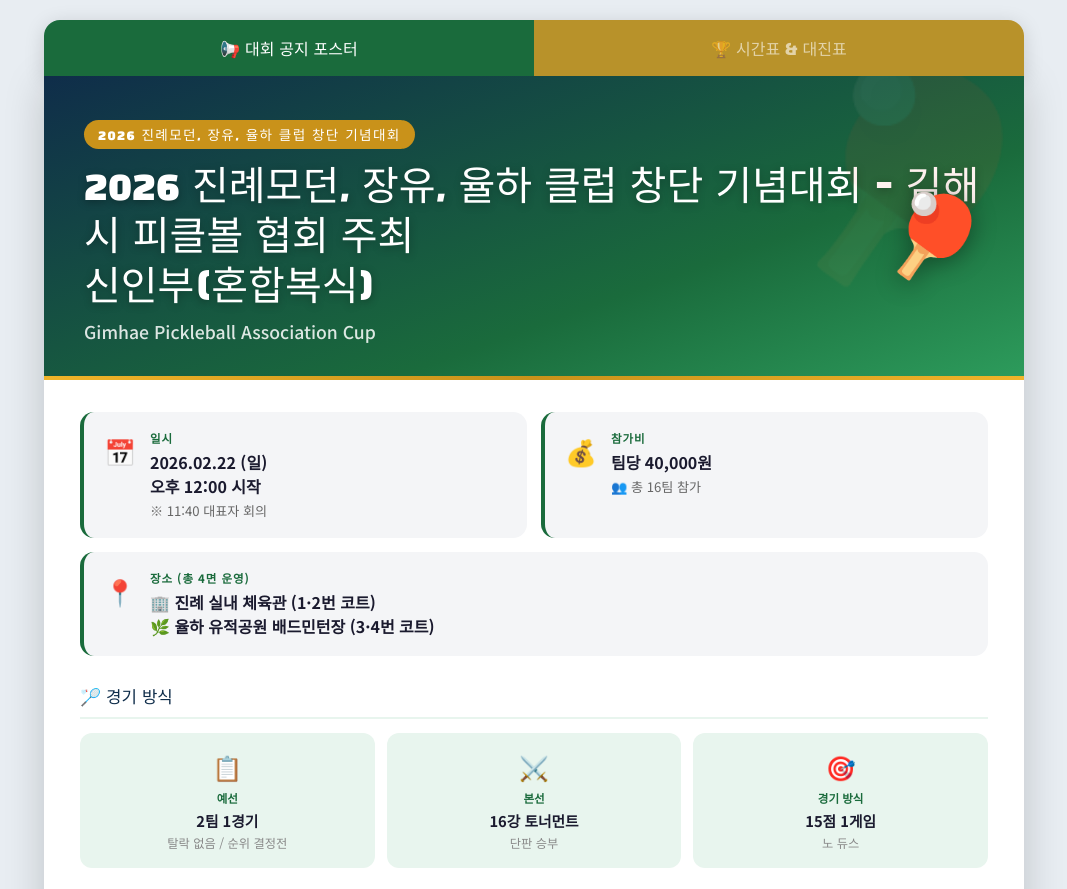
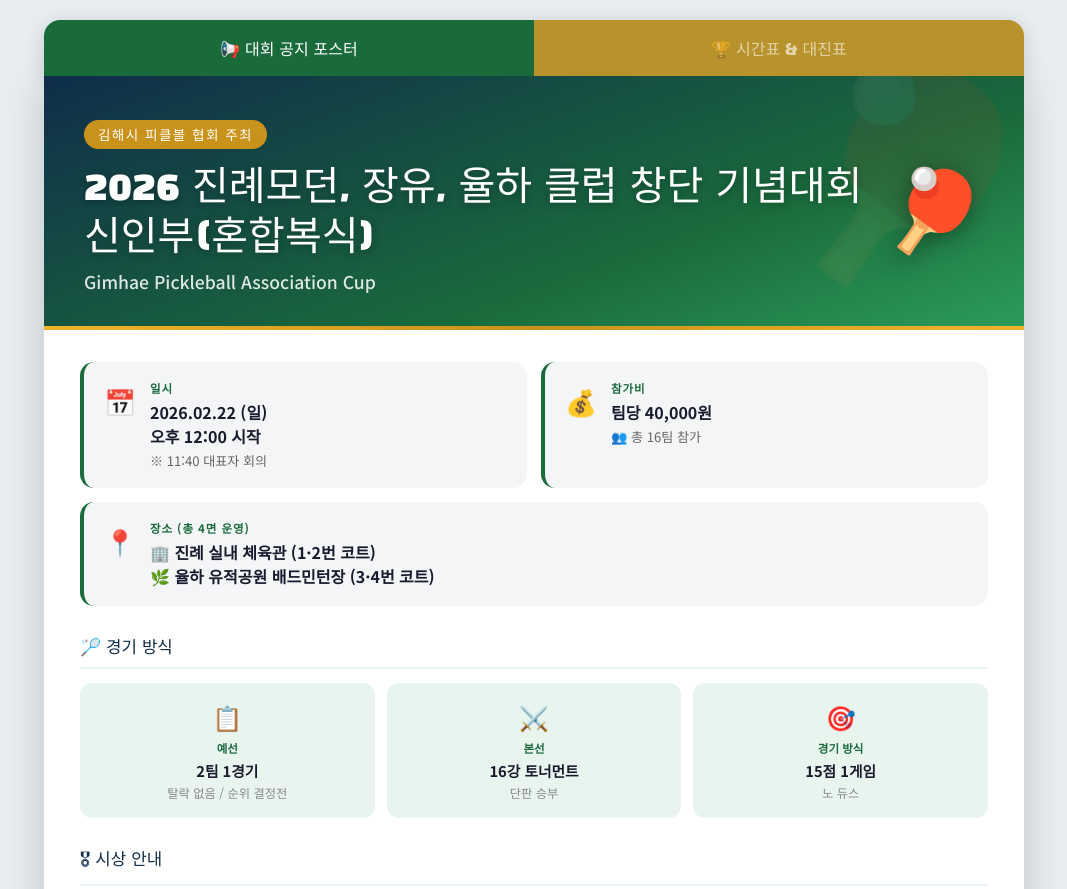
Before and after one commit to lsy9677-eng/picklemach, a plain HTML site: page index.html in a window 1280 px wide. Shown: the top 889 px of the page, without its empty margins (106-1173 px from the left). Drawn offline with Linux system fonts and the light colour scheme.

Commit message:
Update event details in index.html

```diff
--- a/index.html
+++ b/index.html
@@ -146,8 +146,8 @@ body{font-family:'Noto Sans KR',sans-serif;background:#e8edf2;color:var(--text);
 <div id="poster" class="tab-content active">
 <div class="wrap">
   <div class="poster-hero">
-    <div class="badge-year">2026 진례모던, 장유, 율하 클럽 창단 기념대회 </div>
-    <div class="poster-title">2026 진례모던, 장유, 율하 클럽 창단 기념대회 - 김해시 피클볼 협회 주최<br>신인부(혼합복식)</div>
+    <div class="badge-year">김해시 피클볼 협회 주최 </div>
+    <div class="poster-title">2026 진례모던, 장유, 율하 클럽 창단 기념대회 <br>신인부(혼합복식)</div>
     <div class="poster-subtitle">Gimhae Pickleball Association Cup</div>
     <div class="poster-icon">🏓</div>
   </div>
@@ -206,7 +206,7 @@ body{font-family:'Noto Sans KR',sans-serif;background:#e8edf2;color:var(--text);
   <div class="bracket-header">
     <div>
       <h2>🏆 시간표 &amp; 대진표</h2>
-      <p>2026.02.22 (일) · 2026 진례모던, 장유, 율하 클럽 창단 기념대회 - 김해시 피클볼 협회 주최 -신인부(혼합복식) (16팀)</p>
+      <p>2026.02.22 (일) · 2026 진례모던, 장유, 율하 클럽 창단 기념대회 -신인부(혼합복식) (16팀)</p>
     </div>
     <div class="hdr-btns">
       <button class="btn-hdr btn-admin" id="adminToggleBtn" onclick="toggleAdmin()">🔒 관리자</button>
```
